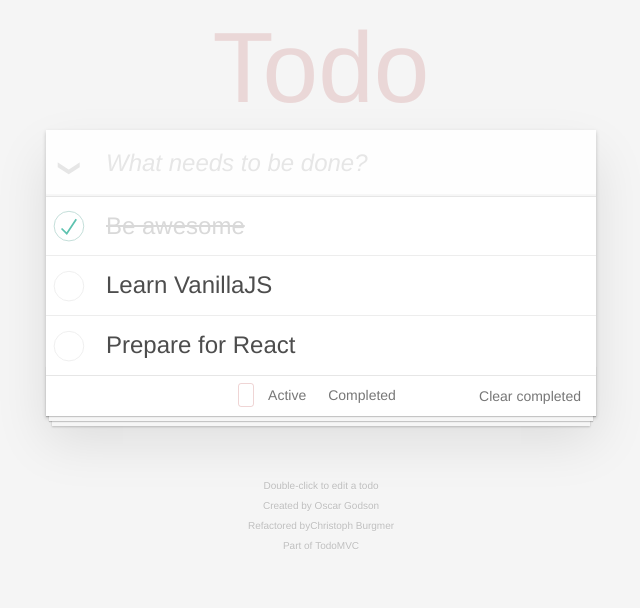
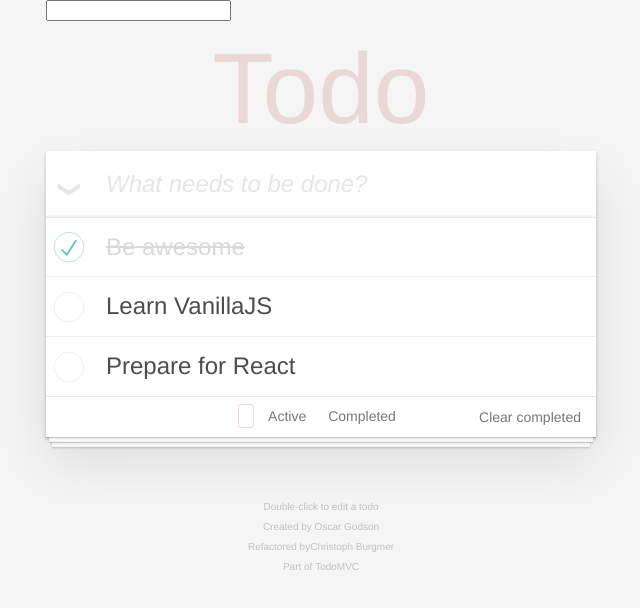
Before and after one commit to SzBor/React-Todo-App, a React (Create React App) app: page / in a window 1280 px wide. Shown: the top 608 px of the page, without its empty margins (319-959 px from the left). Built offline with nearby package versions, Linux system fonts and the light colour scheme.

Commit message:
search panel done

```diff
--- a/src/Todo.js
+++ b/src/Todo.js
@@ -13,7 +13,8 @@ import data from './tasks.json';
 
 class Todo extends Component {
   state = {
-    tasks: data.tasks
+    tasks: data.tasks,
+    searchPhrase: ''
   };
 
   toggleIsDone = taskId => {
@@ -58,20 +59,34 @@ class Todo extends Component {
     });
   };
 
+  handleSearchChange = event => {
+    this.setState({
+      searchPhrase: event.target.value
+    });
+  };
+
   render() {
     return (
       <div>
+        <input
+          type="text"
+          value={this.state.searchPhrase}
+          onChange={this.handleSearchChange}
+        />
         <section className="todoapp">
           <Header>
             <AddTaskForm handleData={this.addTask} />
           </Header>
           <Main>
-            {this.state.tasks.map(task => (
+            {this.state.tasks
+              .filter(task => task.title.includes(this.state.searchPhrase))
+              .map(task => (
                 <TaskListItem
                   key={task.id}
                   isEditing={false}
                   taskTitle={task.title}
                   isDone={task.isDone}
+                  onToggle={() => this.toggleIsDone(task.id)}
                 />
               ))}
           </Main>
```
Lines whose indentation alone changed are shown as unchanged.
